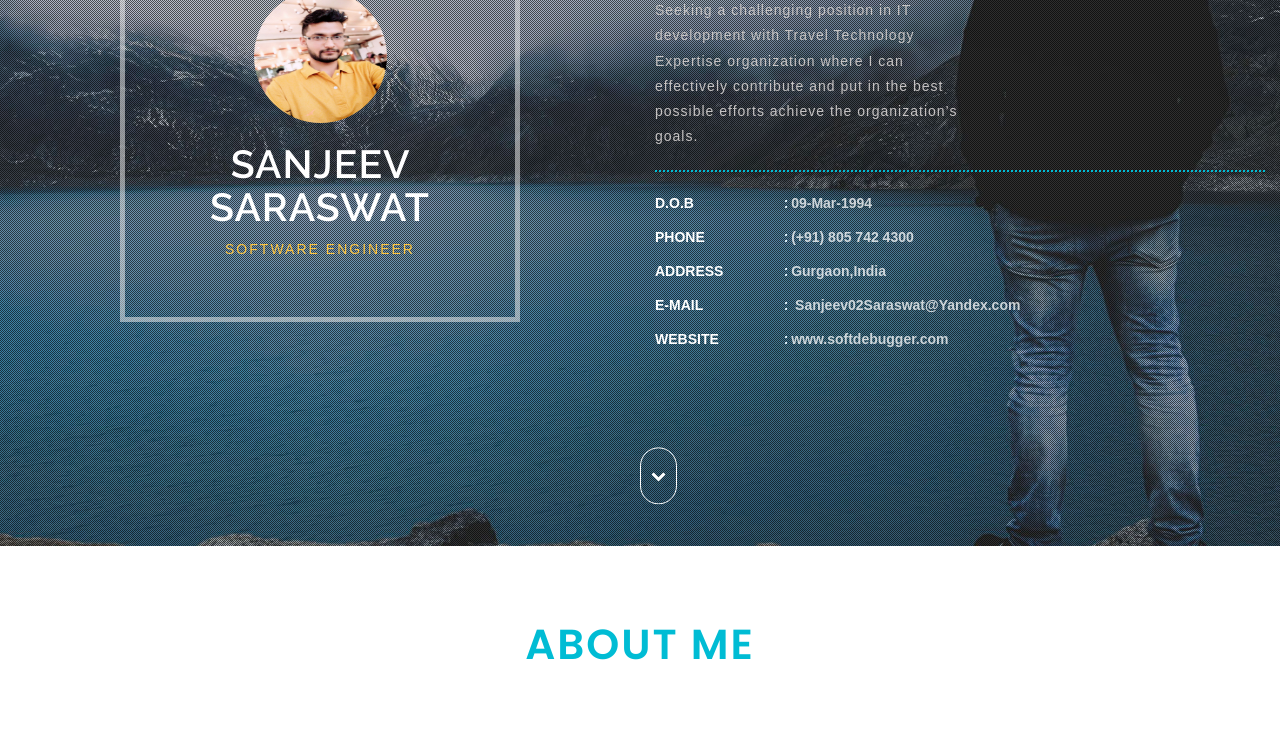
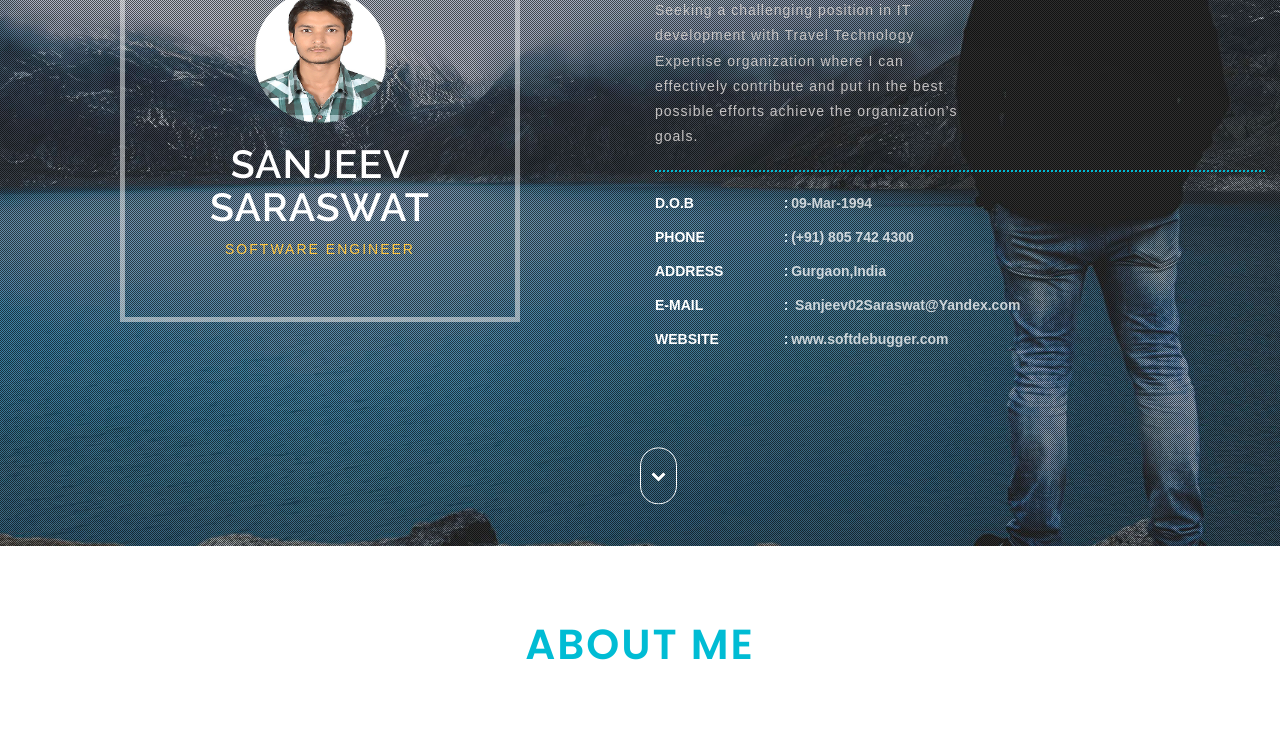
Before and after one commit to sanjeev02saraswat/Sanjeev02Saraswat.github.io, a plain HTML site: page index.html in a window 1280 px wide. Shown: the part 204-935 px from the top of the page. Drawn offline with Linux system fonts and the light colour scheme.

Commit message:
change pic for profile

```diff
--- a/index.html
+++ b/index.html
@@ -48,7 +48,7 @@
             <div class="w3-banner-grids">
                 <div class="col-md-6 w3-banner-grid-left">
                     <div class="w3-banner-img">
-                        <img src="images/ban661.jpeg" alt="img">
+                        <img src="images/ban661.jpg" alt="img">
                         <h3 class="test">Sanjeev Saraswat</h3>
                         <p class="test">Software Engineer</p>
                     </div>
```
Also changed, not shown: images/ban661.jpg (added), images/ban661_1.jpeg (renamed from images/ban661.jpeg).
